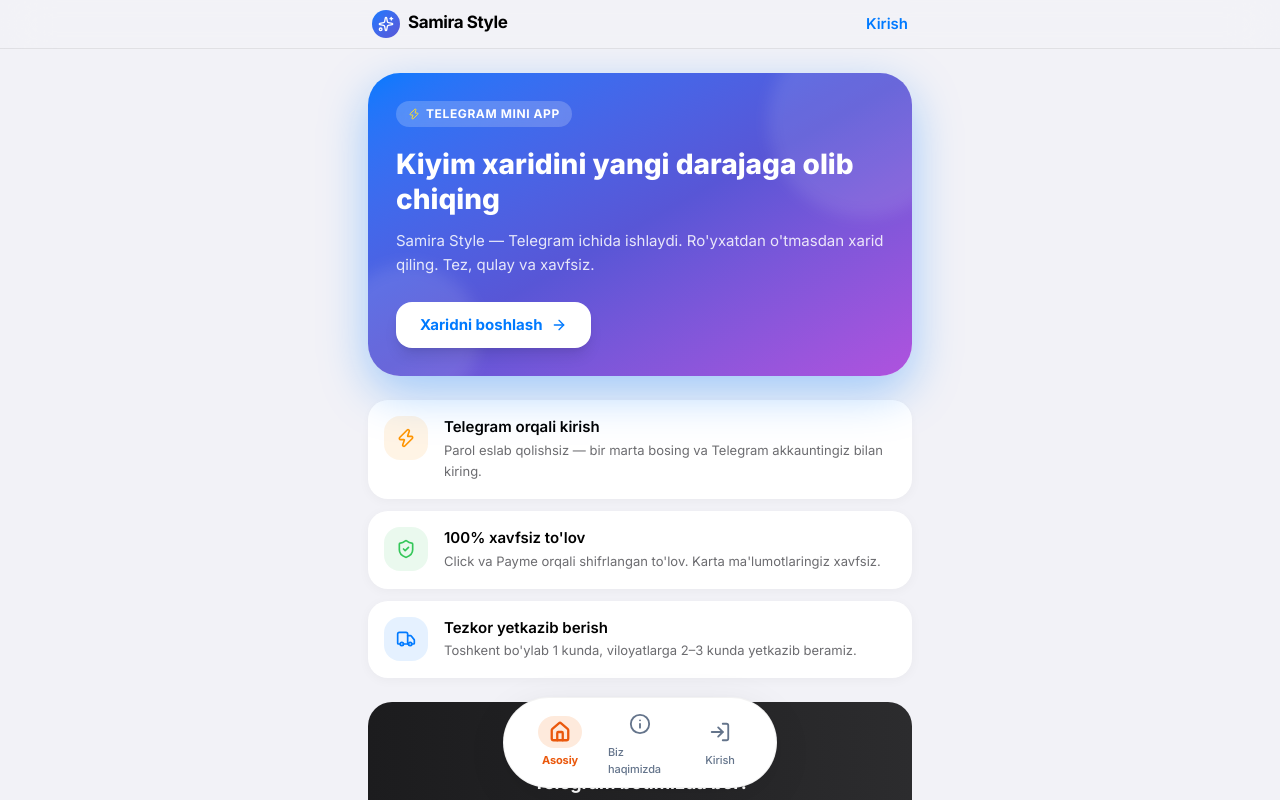
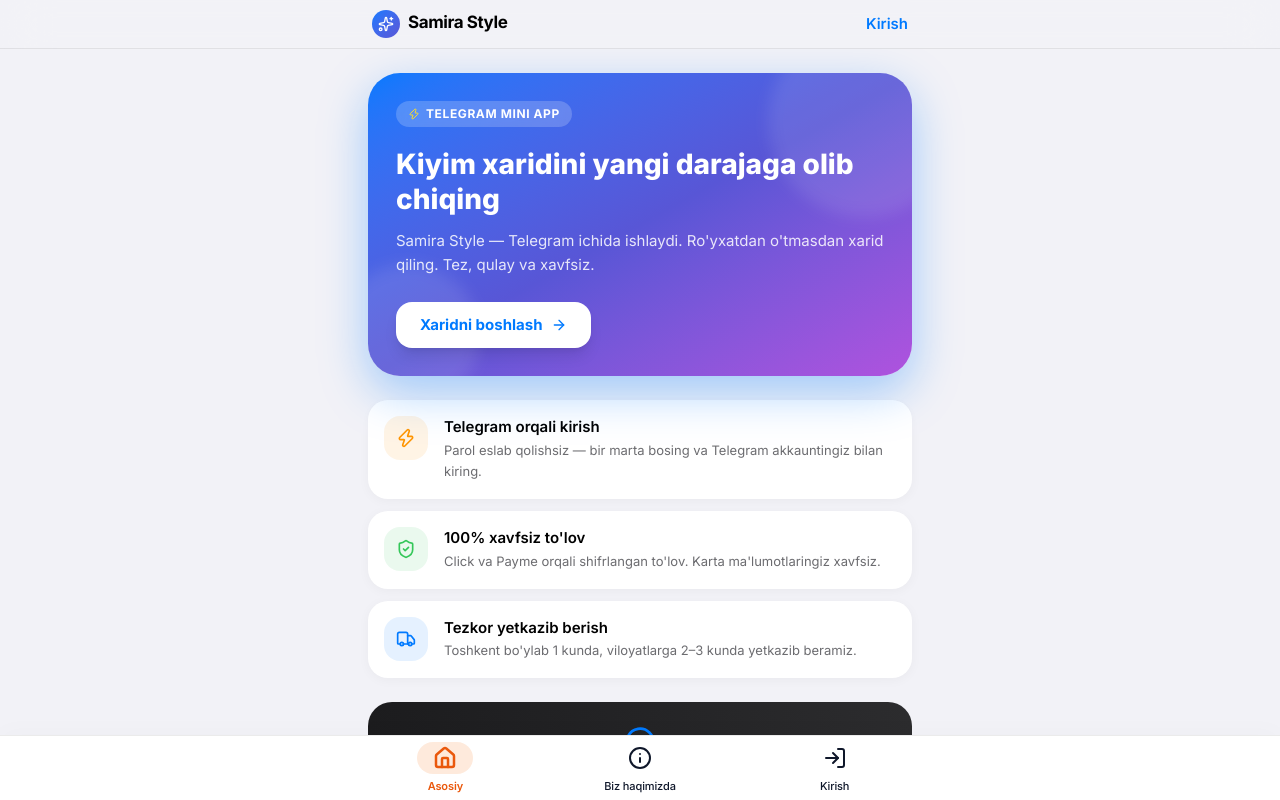
Before and after one commit to Barko-07/Samira_style, a Next.js app: page / in a window 1280 px wide. Shown: the top 800 px of the page. Built offline with nearby package versions, Linux system fonts and the light colour scheme; no server answers.

Commit message:
fix: make tab bar full-width and change inactive color to black

```diff
--- a/components/ui/Header.tsx
+++ b/components/ui/Header.tsx
@@ -215,22 +215,19 @@
 
       {/* ── iOS-Style Floating Tab Bar (Main App) ─────────────── */}
       <nav
-        className="fixed left-0 right-0 z-30 flex flex-col items-center sm:hidden"
-        style={{ bottom: "env(safe-area-inset-bottom, 12px)", paddingBottom: 12 }}
+        className="fixed left-0 right-0 z-30 bg-white border-t border-[rgba(0,0,0,0.08)] shadow-[0_-4px_24px_rgba(0,0,0,0.02)] sm:hidden"
+        style={{ bottom: 0, paddingBottom: "env(safe-area-inset-bottom, 0px)" }}
       >
         <div
           style={{
             display: "flex",
             alignItems: "center",
-            justifyContent: "space-between",
-            gap: 8,
-            background: "#ffffff",
-            border: "1px solid rgba(0,0,0,0.05)",
-            borderRadius: 48,
-            padding: "10px 20px",
-            boxShadow: "0 10px 40px rgba(0,0,0,0.08), 0 2px 10px rgba(0,0,0,0.04)",
+            justifyContent: "space-around",
             width: "100%",
-            maxWidth: 340,
+            maxWidth: 600,
+            margin: "0 auto",
+            height: 64,
+            padding: "0 8px",
           }}
         >
           {/* Nav Links */}
@@ -241,24 +238,23 @@
                 key={link.href}
                 href={link.href}
                 style={{
-                  position: "relative",
                   display: "flex",
                   flexDirection: "column",
                   alignItems: "center",
                   justifyContent: "center",
                   gap: 4,
-                  width: 60,
+                  width: "33%",
+                  height: "100%",
                   textDecoration: "none",
-                  transition: "all 0.2s ease",
+                  WebkitTapHighlightColor: "transparent",
                 }}
-                className="active:scale-95"
               >
                 <div
                   style={{
                     display: "flex",
                     alignItems: "center",
                     justifyContent: "center",
-                    width: 44,
+                    width: 56,
                     height: 32,
                     borderRadius: 16,
                     background: isActive ? "rgba(249, 115, 22, 0.15)" : "transparent",
@@ -267,7 +263,7 @@
                 >
                   <span
                     style={{
-                      color: isActive ? "#ea580c" : "#64748b",
+                      color: isActive ? "#ea580c" : "#0f172a",
                       transition: "color 0.2s ease",
                     }}
                   >
@@ -276,9 +272,9 @@
                 </div>
                 <span
                   style={{
-                    fontSize: 10,
-                    fontWeight: isActive ? 700 : 500,
-                    color: isActive ? "#ea580c" : "#64748b",
+                    fontSize: 11,
+                    fontWeight: isActive ? 600 : 500,
+                    color: isActive ? "#ea580c" : "#0f172a",
                     letterSpacing: "-0.01em",
                   }}
                 >
@@ -292,26 +288,25 @@
           <button
             onClick={() => setIsCartOpen(true)}
             style={{
-              position: "relative",
               display: "flex",
               flexDirection: "column",
               alignItems: "center",
               justifyContent: "center",
               gap: 4,
-              width: 60,
+              width: "33%",
+              height: "100%",
               border: "none",
               background: "transparent",
               cursor: "pointer",
-              transition: "all 0.2s ease",
+              WebkitTapHighlightColor: "transparent",
             }}
-            className="active:scale-95"
           >
             <div
               style={{
                 display: "flex",
                 alignItems: "center",
                 justifyContent: "center",
-                width: 44,
+                width: 56,
                 height: 32,
                 borderRadius: 16,
                 background: isCartOpen ? "rgba(249, 115, 22, 0.15)" : "transparent",
@@ -319,7 +314,7 @@
               }}
             >
               <div className="relative">
-                <ShoppingBag className="w-[23px] h-[23px]" style={{ color: isCartOpen ? "#ea580c" : "#64748b" }} />
+                <ShoppingBag className="w-[23px] h-[23px]" style={{ color: isCartOpen ? "#ea580c" : "#0f172a" }} />
                 {getTotalItems() > 0 && (
                   <span className="absolute -top-1.5 -right-2 min-w-[16px] h-4 rounded-full bg-[#ea580c] text-white text-[9px] font-black flex items-center justify-center px-1 shadow-sm">
                     {getTotalItems() > 9 ? "9+" : getTotalItems()}
@@ -329,9 +324,9 @@
             </div>
             <span
               style={{
-                fontSize: 10,
-                fontWeight: isCartOpen ? 700 : 500,
-                color: isCartOpen ? "#ea580c" : "#64748b",
+                fontSize: 11,
+                fontWeight: isCartOpen ? 600 : 500,
+                color: isCartOpen ? "#ea580c" : "#0f172a",
                 letterSpacing: "-0.01em",
               }}
             >
@@ -343,37 +338,36 @@
           <Link
             href="/profile"
             style={{
-              position: "relative",
               display: "flex",
               flexDirection: "column",
               alignItems: "center",
               justifyContent: "center",
               gap: 4,
-              width: 60,
+              width: "33%",
+              height: "100%",
               textDecoration: "none",
-              transition: "all 0.2s ease",
+              WebkitTapHighlightColor: "transparent",
             }}
-            className="active:scale-95"
           >
             <div
               style={{
                 display: "flex",
                 alignItems: "center",
                 justifyContent: "center",
-                width: 44,
+                width: 56,
                 height: 32,
                 borderRadius: 16,
                 background: pathname === "/profile" ? "rgba(249, 115, 22, 0.15)" : "transparent",
                 transition: "background 0.2s ease",
               }}
             >
-              <User className="w-[23px] h-[23px]" style={{ color: pathname === "/profile" ? "#ea580c" : "#64748b" }} />
+              <User className="w-[23px] h-[23px]" style={{ color: pathname === "/profile" ? "#ea580c" : "#0f172a" }} />
             </div>
             <span
               style={{
-                fontSize: 10,
-                fontWeight: pathname === "/profile" ? 700 : 500,
-                color: pathname === "/profile" ? "#ea580c" : "#64748b",
+                fontSize: 11,
+                fontWeight: pathname === "/profile" ? 600 : 500,
+                color: pathname === "/profile" ? "#ea580c" : "#0f172a",
                 letterSpacing: "-0.01em",
               }}
             >
--- a/components/ui/PublicTabBar.tsx
+++ b/components/ui/PublicTabBar.tsx
@@ -15,20 +15,19 @@
 
   return (
     <nav
-      className="fixed left-0 right-0 z-50 flex flex-col items-center"
-      style={{ bottom: "env(safe-area-inset-bottom, 12px)", paddingBottom: 12 }}
+      className="fixed left-0 right-0 z-50 bg-white border-t border-[rgba(0,0,0,0.08)] shadow-[0_-4px_24px_rgba(0,0,0,0.02)]"
+      style={{ bottom: 0, paddingBottom: "env(safe-area-inset-bottom, 0px)" }}
     >
       <div
         style={{
           display: "flex",
           alignItems: "center",
-          justifyContent: "space-between",
-          gap: 16,
-          background: "#ffffff",
-          border: "1px solid rgba(0,0,0,0.05)",
-          borderRadius: 48,
-          padding: "10px 24px",
-          boxShadow: "0 10px 40px rgba(0,0,0,0.08), 0 2px 10px rgba(0,0,0,0.04)",
+          justifyContent: "space-around",
+          width: "100%",
+          maxWidth: 600,
+          margin: "0 auto",
+          height: 64,
+          padding: "0 8px",
         }}
       >
         {tabs.map(({ href, label, Icon }) => {
@@ -38,15 +37,15 @@
               key={href}
               href={href}
               style={{
-                position: "relative",
                 display: "flex",
                 flexDirection: "column",
                 alignItems: "center",
                 justifyContent: "center",
                 gap: 4,
-                width: 64,
+                width: "33%",
+                height: "100%",
                 textDecoration: "none",
-                transition: "all 0.2s ease",
+                WebkitTapHighlightColor: "transparent",
               }}
             >
               <div
@@ -54,7 +53,7 @@
                   display: "flex",
                   alignItems: "center",
                   justifyContent: "center",
-                  width: 44,
+                  width: 56,
                   height: 32,
                   borderRadius: 16,
                   background: isActive ? "rgba(249, 115, 22, 0.15)" : "transparent",
@@ -63,9 +62,9 @@
               >
                 <Icon
                   style={{
-                    width: 22,
-                    height: 22,
-                    color: isActive ? "#ea580c" : "#64748b",
+                    width: 24,
+                    height: 24,
+                    color: isActive ? "#ea580c" : "#0f172a",
                     strokeWidth: isActive ? 2.5 : 2,
                   }}
                 />
@@ -73,8 +72,8 @@
               <span
                 style={{
                   fontSize: 11,
-                  fontWeight: isActive ? 700 : 500,
-                  color: isActive ? "#ea580c" : "#64748b",
+                  fontWeight: isActive ? 600 : 500,
+                  color: isActive ? "#ea580c" : "#0f172a",
                   letterSpacing: "-0.01em",
                 }}
               >
```
